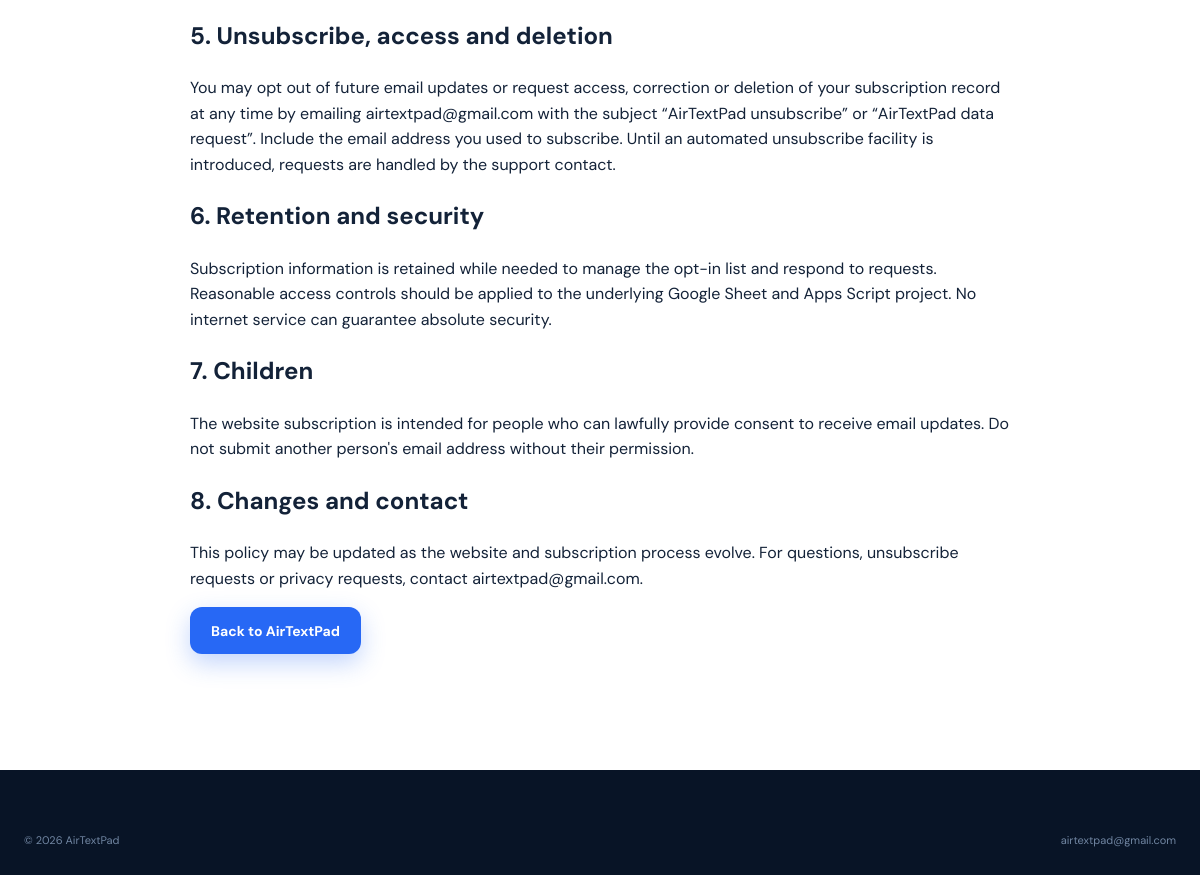
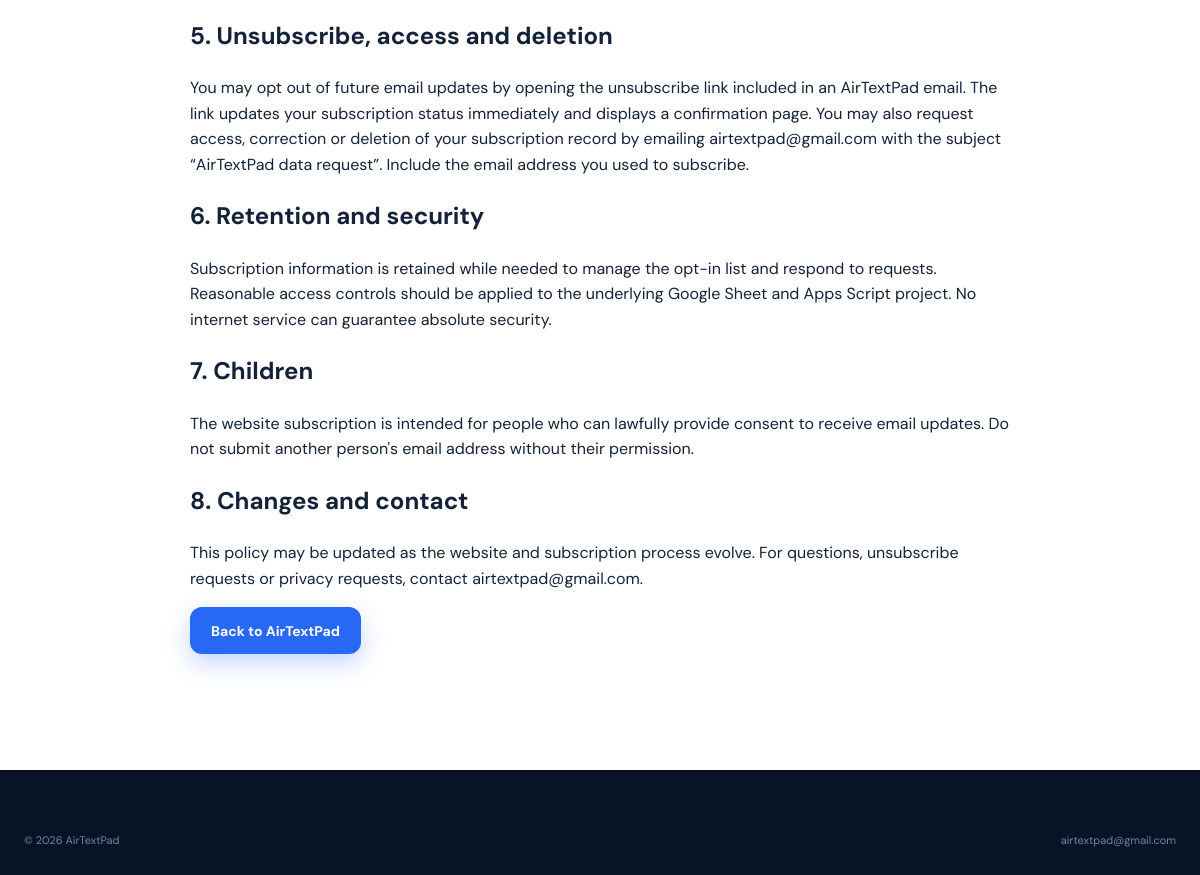
Before and after one commit to AirTextPad/airtext-pad, an Electron app: page docs/privacy.html in a window 1200 px wide. Shown: the part 1193-2068 px from the top of the page. Drawn offline with Linux system fonts and the light colour scheme.

Commit message:
Update privacy policy for automated unsubscribe

```diff
--- a/docs/privacy.html
+++ b/docs/privacy.html
@@ -7,7 +7,7 @@
 <h2>2. Optional subscription</h2><p>Subscribing is optional. You can select “Download without subscribing” and download the Windows installer without providing an email address. The consent checkbox is not selected by default.</p>
 <h2>3. How information is used</h2><p>Subscribed email addresses are intended to be used only for the AirTextPad updates described beside the consent checkbox. They are not needed to use the AirTextPad desktop app. Do not send sensitive or confidential information through the subscription form.</p>
 <h2>4. Service providers and storage</h2><p>The subscription form is processed using Google Apps Script and Google Sheets. Those services process and store the information on behalf of the AirTextPad website operator, subject to Google's terms and privacy practices. The AirTextPad website is hosted through GitHub Pages. The AirTextPad desktop app is designed for local-network use and does not require an AirTextPad cloud account; this website policy concerns the website and email subscription, not every possible data practice of the desktop software.</p>
-<h2>5. Unsubscribe, access and deletion</h2><p>You may opt out of future email updates or request access, correction or deletion of your subscription record at any time by emailing <a href="mailto:airtextpad@gmail.com">airtextpad@gmail.com</a> with the subject “AirTextPad unsubscribe” or “AirTextPad data request”. Include the email address you used to subscribe. Until an automated unsubscribe facility is introduced, requests are handled by the support contact.</p>
+<h2>5. Unsubscribe, access and deletion</h2><p>You may opt out of future email updates by opening the unsubscribe link included in an AirTextPad email. The link updates your subscription status immediately and displays a confirmation page. You may also request access, correction or deletion of your subscription record by emailing <a href="mailto:airtextpad@gmail.com">airtextpad@gmail.com</a> with the subject “AirTextPad data request”. Include the email address you used to subscribe.</p>
 <h2>6. Retention and security</h2><p>Subscription information is retained while needed to manage the opt-in list and respond to requests. Reasonable access controls should be applied to the underlying Google Sheet and Apps Script project. No internet service can guarantee absolute security.</p>
 <h2>7. Children</h2><p>The website subscription is intended for people who can lawfully provide consent to receive email updates. Do not submit another person's email address without their permission.</p>
 <h2>8. Changes and contact</h2><p>This policy may be updated as the website and subscription process evolve. For questions, unsubscribe requests or privacy requests, contact <a href="mailto:airtextpad@gmail.com">airtextpad@gmail.com</a>.</p>
```
